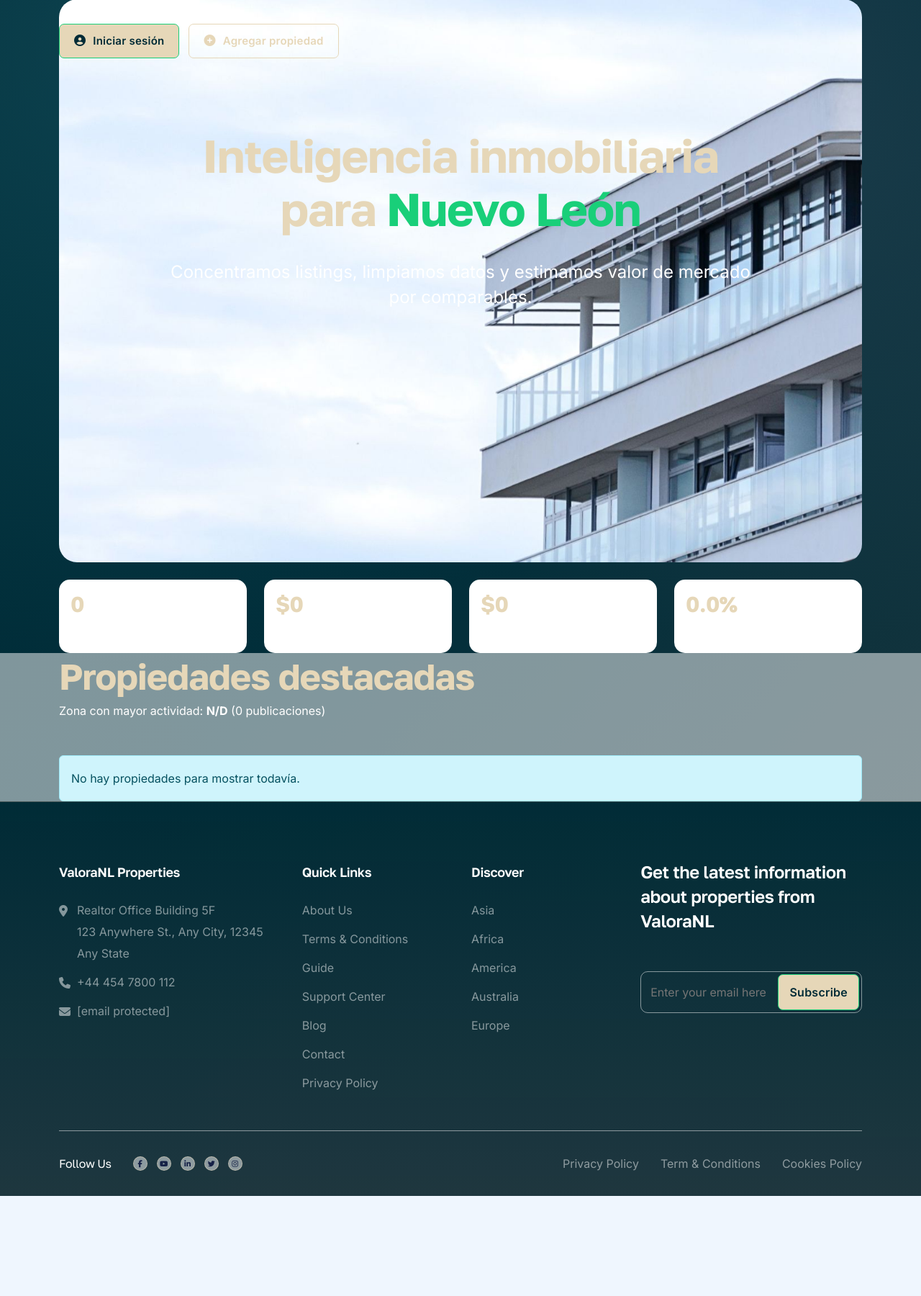
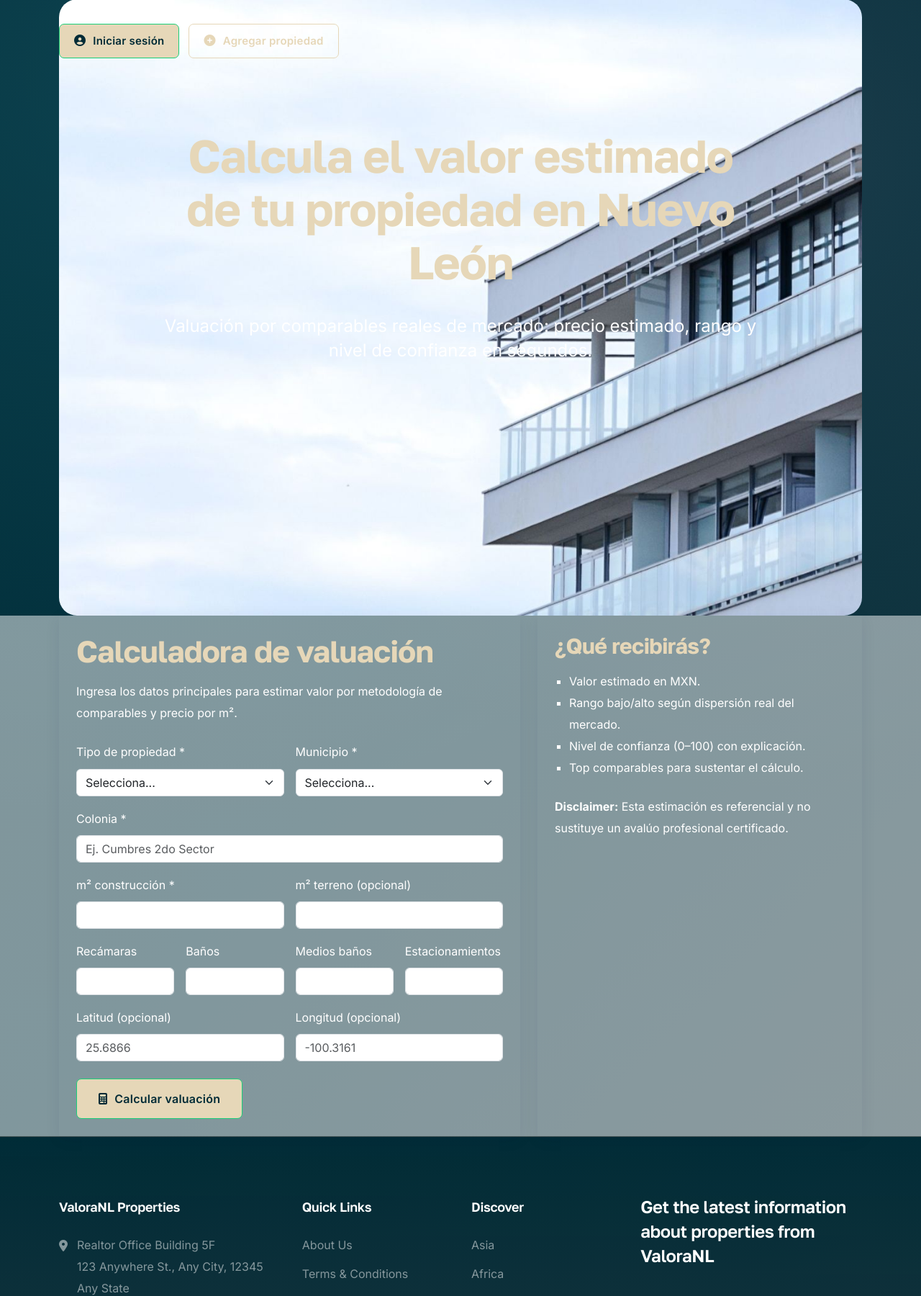
Before and after one commit to mgomezoc/valoranl, a CodeIgniter 4 app: the page made by app/Views/home.php in a window 1280 px wide. Shown: the part 117-1917 px from the top of the page at 72% size. Before the commit the page ends 1778 px from the top, so only its background shows below. Run offline with PHP 8.4 and a stand-in for CodeIgniter, Linux system fonts and the light colour scheme; the template is opened without the code that fills it, so the values that code supplies are empty; some libraries are stand-ins or nearby versions.

Commit message:
Convertir Home en calculadora de valuación con comparables

```diff
--- a/app/Config/Routes.php
+++ b/app/Config/Routes.php
@@ -6,4 +6,4 @@ use CodeIgniter\Router\RouteCollection;
  * @var RouteCollection $routes
  */
 $routes->get('/', 'Home::index', ['as' => 'home.index']);
-$routes->get('/propiedades/(:num)', 'Home::show/$1', ['as' => 'listing.show']);
+$routes->post('/valuacion/estimar', 'Home::estimate', ['as' => 'valuation.estimate']);
--- a/app/Views/home.php
+++ b/app/Views/home.php
@@ -7,35 +7,8 @@
     <div class="container">
         <div class="cs_hero_content_wrapper cs_center_column cs_bg_filed cs_radius_25" data-src="<?= base_url('assets/img/hero_img_2.jpg') ?>">
             <div class="cs_hero_text text-center">
-                <h1 class="cs_hero_title cs_fs_64 cs_mb_34">Inteligencia inmobiliaria para <span class="cs_accent_color">Nuevo León</span></h1>
-                <p class="cs_fs_24 mb-0">Concentramos listings, limpiamos datos y estimamos valor de mercado por comparables.</p>
-            </div>
-        </div>
-
-        <div class="row cs_gap_y_24 mt-4">
-            <div class="col-lg-3 col-sm-6">
-                <div class="cs_iconbox cs_style_1 cs_white_bg cs_radius_15 p-3 h-100">
-                    <h3 class="cs_fs_38 mb-1"><?= esc(number_format((int) ($marketStats['totalListings'] ?? 0))) ?></h3>
-                    <p class="mb-0">Listings analizados</p>
-                </div>
-            </div>
-            <div class="col-lg-3 col-sm-6">
-                <div class="cs_iconbox cs_style_1 cs_white_bg cs_radius_15 p-3 h-100">
-                    <h3 class="cs_fs_38 mb-1">$<?= esc(number_format((float) ($marketStats['medianPrice'] ?? 0), 0)) ?></h3>
-                    <p class="mb-0">Mediana de precio</p>
-                </div>
-            </div>
-            <div class="col-lg-3 col-sm-6">
-                <div class="cs_iconbox cs_style_1 cs_white_bg cs_radius_15 p-3 h-100">
-                    <h3 class="cs_fs_38 mb-1">$<?= esc(number_format((float) ($marketStats['medianPpu'] ?? 0), 0)) ?></h3>
-                    <p class="mb-0">Mediana por m²</p>
-                </div>
-            </div>
-            <div class="col-lg-3 col-sm-6">
-                <div class="cs_iconbox cs_style_1 cs_white_bg cs_radius_15 p-3 h-100">
-                    <h3 class="cs_fs_38 mb-1"><?= esc(number_format((float) ($marketStats['activeRate'] ?? 0), 1)) ?>%</h3>
-                    <p class="mb-0">Inventario activo</p>
-                </div>
+                <h1 class="cs_hero_title cs_fs_64 cs_mb_34">Calcula el valor estimado de tu propiedad en Nuevo León</h1>
+                <p class="cs_fs_24 mb-0">Valuación por comparables reales de mercado: precio estimado, rango y nivel de confianza en segundos.</p>
             </div>
         </div>
     </div>
@@ -43,48 +16,162 @@
 
 <section class="cs_gray_bg cs_p96_66">
     <div class="container">
-        <div class="cs_section_heading cs_style_1 cs_mb_47">
-            <div class="cs_section_heading_left">
-                <h2 class="cs_section_title cs_fs_50 mb-0">Propiedades destacadas</h2>
-                <p class="mb-0">Zona con mayor actividad: <strong><?= esc($marketStats['topMunicipality'] ?? 'N/D') ?></strong> (<?= esc((string) ($marketStats['topMunicipalityCount'] ?? 0)) ?> publicaciones)</p>
+        <div class="row cs_gap_y_24">
+            <div class="col-lg-7">
+                <div class="cs_card cs_style_1 p-4">
+                    <h2 class="cs_fs_38 mb-3">Calculadora de valuación</h2>
+                    <p class="mb-4">Ingresa los datos principales para estimar valor por metodología de comparables y precio por m².</p>
+
+                    <form id="valuation-form" method="post" action="<?= url_to('valuation.estimate') ?>">
+                        <?= csrf_field() ?>
+                        <div class="row g-3">
+                            <div class="col-md-6">
+                                <label for="property_type" class="form-label">Tipo de propiedad *</label>
+                                <select id="property_type" name="property_type" class="form-select" required>
+                                    <option value="">Selecciona...</option>
+                                    <?php foreach ($propertyTypes as $propertyType): ?>
+                                        <option value="<?= esc($propertyType) ?>"><?= esc(ucfirst($propertyType)) ?></option>
+                                    <?php endforeach; ?>
+                                </select>
+                            </div>
+                            <div class="col-md-6">
+                                <label for="municipality" class="form-label">Municipio *</label>
+                                <select id="municipality" name="municipality" class="form-select" required>
+                                    <option value="">Selecciona...</option>
+                                    <?php foreach ($municipalities as $municipality): ?>
+                                        <option value="<?= esc($municipality) ?>"><?= esc($municipality) ?></option>
+                                    <?php endforeach; ?>
+                                </select>
+                            </div>
+                            <div class="col-md-12">
+                                <label for="colony" class="form-label">Colonia *</label>
+                                <input id="colony" name="colony" type="text" class="form-control" required placeholder="Ej. Cumbres 2do Sector">
+                            </div>
+                            <div class="col-md-6">
+                                <label for="area_construction_m2" class="form-label">m² construcción *</label>
+                                <input id="area_construction_m2" name="area_construction_m2" type="number" min="1" step="0.01" class="form-control" required>
+                            </div>
+                            <div class="col-md-6">
+                                <label for="area_land_m2" class="form-label">m² terreno (opcional)</label>
+                                <input id="area_land_m2" name="area_land_m2" type="number" min="0" step="0.01" class="form-control">
+                            </div>
+                            <div class="col-md-3">
+                                <label for="bedrooms" class="form-label">Recámaras</label>
+                                <input id="bedrooms" name="bedrooms" type="number" min="0" step="1" class="form-control">
+                            </div>
+                            <div class="col-md-3">
+                                <label for="bathrooms" class="form-label">Baños</label>
+                                <input id="bathrooms" name="bathrooms" type="number" min="0" step="0.5" class="form-control">
+                            </div>
+                            <div class="col-md-3">
+                                <label for="half_bathrooms" class="form-label">Medios baños</label>
+                                <input id="half_bathrooms" name="half_bathrooms" type="number" min="0" step="1" class="form-control">
+                            </div>
+                            <div class="col-md-3">
+                                <label for="parking" class="form-label">Estacionamientos</label>
+                                <input id="parking" name="parking" type="number" min="0" step="1" class="form-control">
+                            </div>
+                            <div class="col-md-6">
+                                <label for="lat" class="form-label">Latitud (opcional)</label>
+                                <input id="lat" name="lat" type="number" step="0.000001" class="form-control" placeholder="25.6866">
+                            </div>
+                            <div class="col-md-6">
+                                <label for="lng" class="form-label">Longitud (opcional)</label>
+                                <input id="lng" name="lng" type="number" step="0.000001" class="form-control" placeholder="-100.3161">
+                            </div>
+                        </div>
+
+                        <div id="valuation-form-errors" class="alert alert-danger d-none mt-3 mb-0"></div>
+
+                        <button id="valuation-submit" type="submit" class="cs_btn cs_style_1 cs_accent_bg cs_white_color cs_radius_7 mt-4">
+                            <span class="cs_btn_icon"><i class="fa-solid fa-calculator"></i></span>
+                            <span class="cs_btn_text">Calcular valuación</span>
+                        </button>
+                    </form>
+                </div>
+            </div>
+
+            <div class="col-lg-5">
+                <div class="cs_card cs_style_1 p-4 h-100">
+                    <h3 class="cs_fs_29 mb-3">¿Qué recibirás?</h3>
+                    <ul class="mb-4">
+                        <li>Valor estimado en MXN.</li>
+                        <li>Rango bajo/alto según dispersión real del mercado.</li>
+                        <li>Nivel de confianza (0–100) con explicación.</li>
+                        <li>Top comparables para sustentar el cálculo.</li>
+                    </ul>
+                    <p class="mb-0"><strong>Disclaimer:</strong> Esta estimación es referencial y no sustituye un avalúo profesional certificado.</p>
+                </div>
             </div>
         </div>
+    </div>
+</section>
 
-        <div class="row cs_gap_y_24">
-            <?php if (empty($cards)): ?>
-                <div class="col-12">
-                    <div class="alert alert-info mb-0">No hay propiedades para mostrar todavía.</div>
+<section class="cs_p96_66" id="valuation-results-section" style="display:none;">
+    <div class="container">
+        <div class="cs_card cs_style_1 p-4">
+            <h2 class="cs_fs_38 mb-3">Resultado de valuación</h2>
+            <p id="valuation-result-message" class="mb-4"></p>
+
+            <div class="row g-3 mb-4">
+                <div class="col-md-3">
+                    <div class="border rounded p-3 h-100">
+                        <small class="text-muted">Valor estimado</small>
+                        <h3 id="result-estimated-value" class="mb-0">—</h3>
+                    </div>
                 </div>
-            <?php endif; ?>
+                <div class="col-md-3">
+                    <div class="border rounded p-3 h-100">
+                        <small class="text-muted">Rango bajo</small>
+                        <h4 id="result-estimated-low" class="mb-0">—</h4>
+                    </div>
+                </div>
+                <div class="col-md-3">
+                    <div class="border rounded p-3 h-100">
+                        <small class="text-muted">Rango alto</small>
+                        <h4 id="result-estimated-high" class="mb-0">—</h4>
+                    </div>
+                </div>
+                <div class="col-md-3">
+                    <div class="border rounded p-3 h-100">
+                        <small class="text-muted">Confianza</small>
+                        <h4 id="result-confidence" class="mb-0">—</h4>
+                    </div>
+                </div>
+            </div>
 
-            <?php foreach ($cards as $card): ?>
-                <div class="col-lg-4 col-md-6">
-                    <article class="cs_card cs_style_1 h-100">
-                        <a href="<?= url_to('listing.show', (int) $card['id']) ?>" class="cs_card_thumb d-block">
-                            <img src="<?= esc($card['coverImage']) ?>" alt="<?= esc($card['title']) ?>">
-                        </a>
-                        <div class="cs_card_info">
-                            <div class="d-flex justify-content-between align-items-center mb-2">
-                                <span class="badge bg-dark"><?= esc($card['marketTag']) ?></span>
-                                <span class="fw-semibold"><?= esc($card['propertyType']) ?></span>
-                            </div>
-                            <h2 class="cs_card_title cs_fs_24 mb-2">
-                                <a href="<?= url_to('listing.show', (int) $card['id']) ?>"><?= esc($card['title']) ?></a>
-                            </h2>
-                            <p class="mb-2"><strong>Ubicación:</strong> <?= esc($card['location']) ?></p>
-                            <p class="mb-2"><strong>Precio:</strong> <?= esc($card['currency']) ?> <?= esc(number_format((float) $card['price'], 0)) ?></p>
-                            <p class="mb-2"><strong>Precio/m²:</strong> <?= $card['pricePerM2'] ? esc(number_format((float) $card['pricePerM2'], 0)) : 'N/D' ?></p>
-                            <p class="mb-2"><strong>Características:</strong>
-                                <?= esc((string) ($card['bedrooms'] ?? 'N/D')) ?> rec ·
-                                <?= esc((string) ($card['bathrooms'] ?? 'N/D')) ?> baños ·
-                                <?= esc((string) ($card['parking'] ?? 'N/D')) ?> est.
-                            </p>
-                            <p class="mb-0"><strong>Fuente:</strong> <?= esc($card['sourceName']) ?></p>
-                        </div>
-                    </article>
-                </div>
-            <?php endforeach; ?>
+            <div class="mb-4">
+                <strong>Explicación:</strong>
+                <ul id="result-confidence-reasons" class="mb-0"></ul>
+            </div>
+
+            <h3 class="cs_fs_29 mb-3">Top comparables</h3>
+            <div class="table-responsive">
+                <table class="table table-striped align-middle" id="comparables-table">
+                    <thead>
+                        <tr>
+                            <th>Propiedad</th>
+                            <th>Precio</th>
+                            <th>m²</th>
+                            <th>$/m²</th>
+                            <th>Ubicación</th>
+                            <th>Score</th>
+                            <th>Fuente</th>
+                        </tr>
+                    </thead>
+                    <tbody></tbody>
+                </table>
+            </div>
         </div>
     </div>
 </section>
 <?= $this->endSection() ?>
+
+<?= $this->section('scripts') ?>
+<script>
+    window.ValoraNLEstimateConfig = {
+        estimateUrl: <?= json_encode(url_to('valuation.estimate')) ?>,
+    };
+</script>
+<script src="<?= base_url('assets/js/home-valuation.js') ?>"></script>
+<?= $this->endSection() ?>
```
Also changed, not shown: app/Controllers/Home.php (+42 -19 lines), app/Models/ListingModel.php (+27 -20 lines), app/Services/ValuationService.php (added, +404 -0 lines), public/assets/js/home-valuation.js (added).
